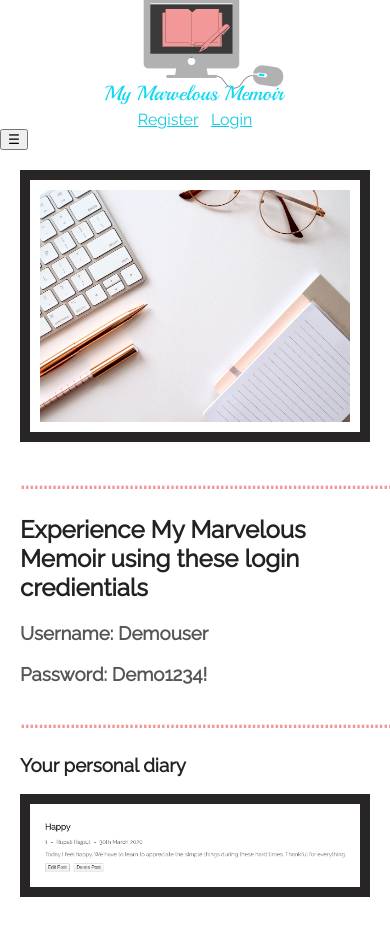
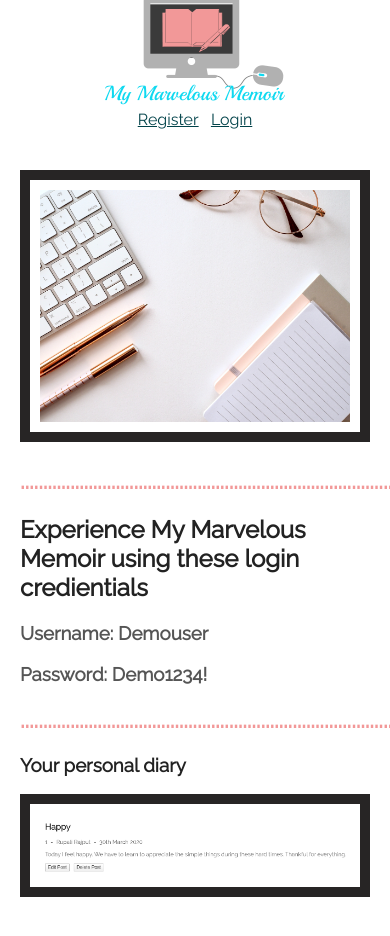
Before and after one commit to RupiR/My_Marvelous_Memoir-client, a React (Create React App) app: page / in a window 390 px wide. Shown: the top 936 px of the page. Built offline with nearby package versions, Linux system fonts and the light colour scheme.

Commit message:
removed hamburger menu

```diff
--- a/src/components/Header/Header.css
+++ b/src/components/Header/Header.css
@@ -21,7 +21,7 @@
 }
 
 .Header a {
-  color: #0fcbe0;
+  color: #004249;
 }
 
 .Header__not-logged-in {
--- a/src/components/Header/Header.js
+++ b/src/components/Header/Header.js
@@ -5,11 +5,6 @@ import IdleService from '../../services/idle-service'
 import './Header.css'
 
 export default class Header extends Component {
-
-  state = {
-    showMenu: window.screen.width < 500 ? false : true
-  }
-
   handleLogoutClick = () => {
     TokenService.clearAuthToken()
     /* when logging out, clear the callbacks to the refresh api and idle auto logout */
@@ -54,32 +49,18 @@ export default class Header extends Component {
       </div>
     )
   }
-  toggleMenu = () => {
-    this.setState({
-      showMenu: !this.state.showMenu
-    })
-  }
 
   render() {
-    let menu
-    if (this.state.showMenu) {
-      menu = TokenService.hasAuthToken()
-        ? this.renderLogoutLink()
-        : this.renderLoginLink()
-    }
     return (
       <nav className='Header'>
         <h1>
           <Link to='/'>
             <img className='computerlogo' alt="computerlogo" src='/assets/computerlogo.png' />
-            {/* <div className='title'>My Marvelous Memoir</div> */}
           </Link>
         </h1>
-
-        {menu}
-        <div className='hamburgermenu'>
-          <button onClick={this.toggleMenu}>&#9776;</button>
-        </div>
+        {TokenService.hasAuthToken()
+          ? this.renderLogoutLink()
+          : this.renderLoginLink()}
       </nav>
     )
   }
```
